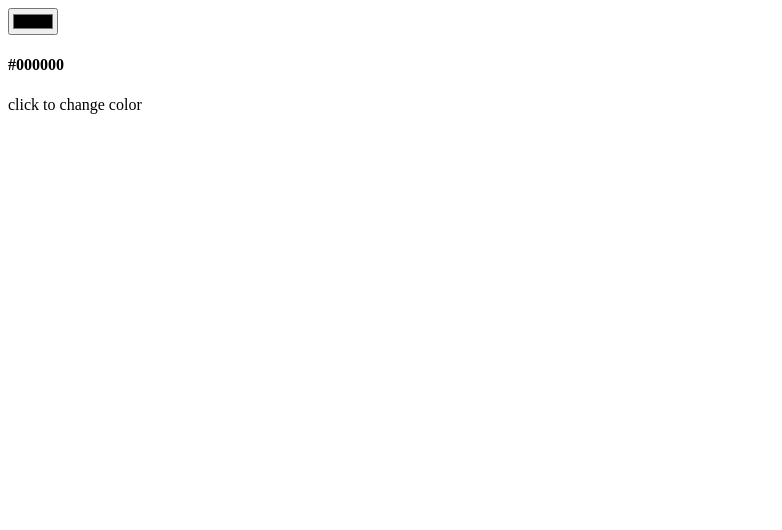
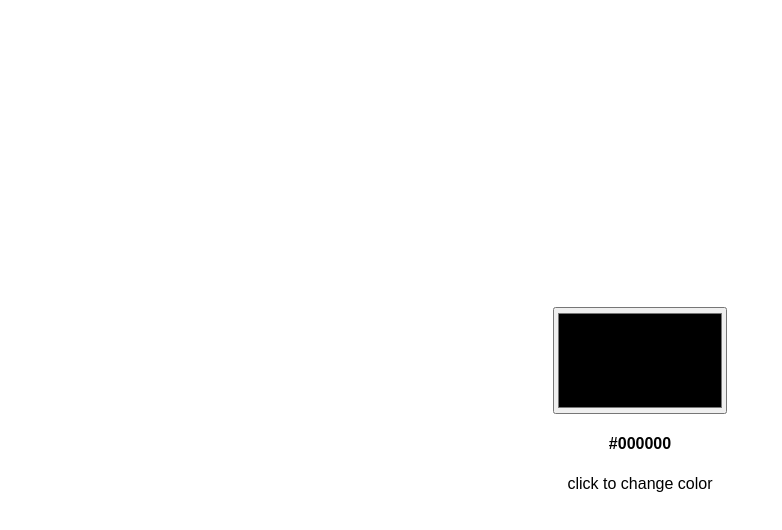
Before and after one commit to GenMagadan/HomewordNode_02, a plain HTML site: page index.html in a window 1280 px wide. Shown: the whole page, without its empty margins (0-782 px from the left). Drawn offline with Linux system fonts and the light colour scheme.

Commit message:
Add style.css

```diff
--- a/index.html
+++ b/index.html
@@ -7,6 +7,7 @@
       content="width=device-width, initial-scale=1.0"
     />
     <title>Document</title>
+    <link rel="stylesheet" href="/style.css" />
   </head>
   <body>
     <div class="container">
--- /dev/null
+++ b/style.css
@@ -0,0 +1,19 @@
+#color {
+  width: 13em;
+  height: 8em;
+}
+
+h4,
+h5,
+p {
+  font-family: sans-serif;
+  text-align: center;
+}
+
+.container {
+  width: 100%;
+  height: 100vh;
+  display: flex;
+  align-items: center;
+  justify-content: center;
+}
```
